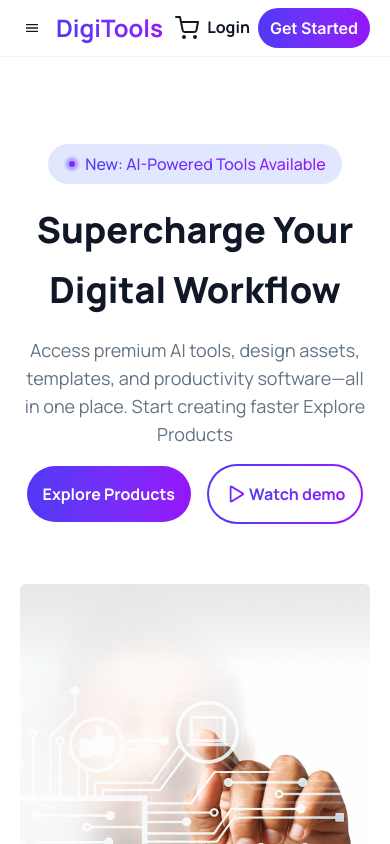
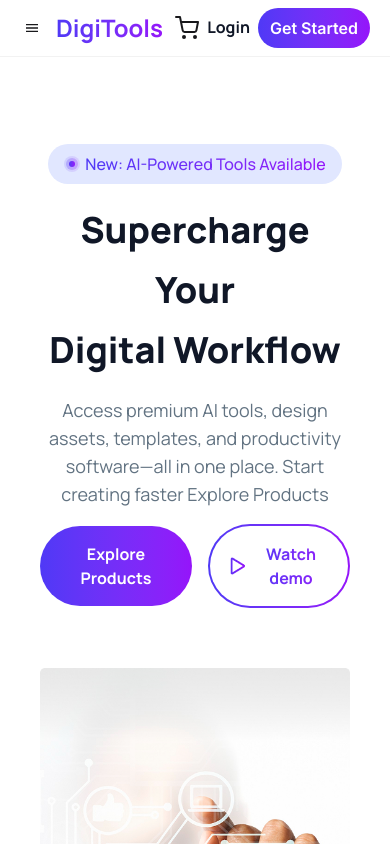
Before and after one commit to Rakib-dhali/PH-Assignment-06, a React (Vite) app: page / in a window 390 px wide. Shown: the top 844 px of the page. Built offline with nearby package versions, Linux system fonts and the light colour scheme.

Commit message:
fix some padding issue in mobile device

```diff
--- a/src/App.jsx
+++ b/src/App.jsx
@@ -12,7 +12,7 @@ function App() {
   const [cartCount, setCartCount] = useState(0);
 
   return (
-    <div className="w-full h-screen relative">
+    <div className="w-full h-screen relative px-5">
       <div className="fixed top-0 left-0 right-0 z-50 bg-white">
       <Nav  cartCount={cartCount} /></div>
       <div className="pt-16 md:pt-20">
```
